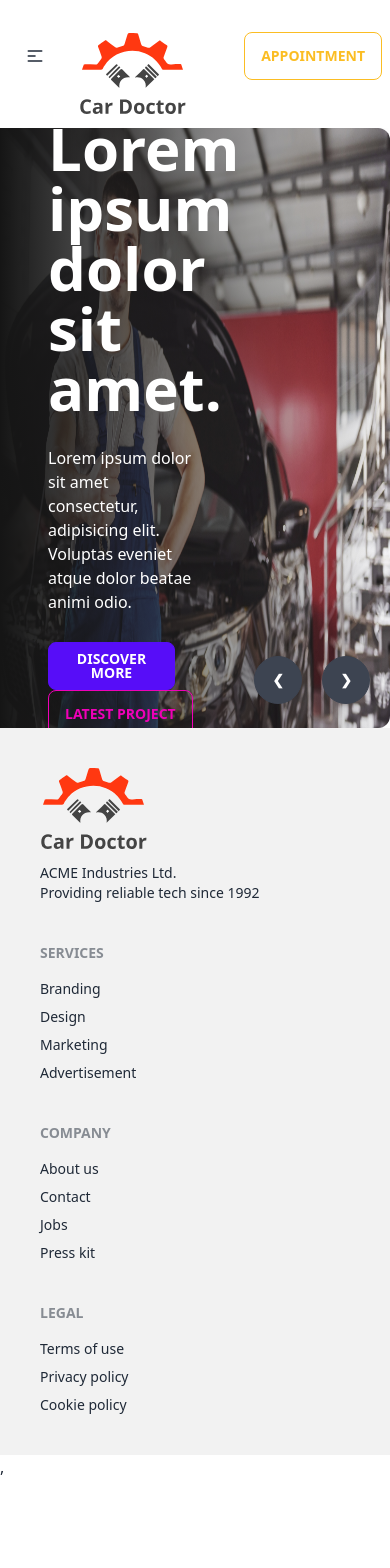
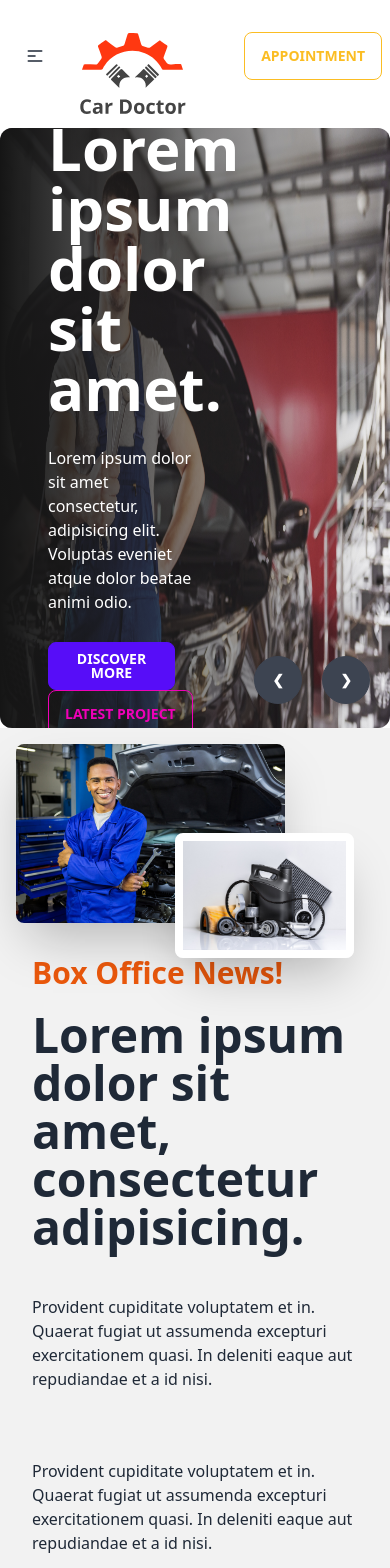
Before and after one commit to fd-Martin/car-doctor-resources, a React (Vite) app: page / in a window 390 px wide. Shown: the top 1568 px of the page. Before the commit the page ends 1479 px from the top, so only its background shows below. Built offline with nearby package versions, Linux system fonts and the light colour scheme.

Commit message:
69-5 Create About section with Image Relative Position

```diff
--- /dev/null
+++ b/src/pages/Home/About/About.jsx
@@ -0,0 +1,23 @@
+import person from '../../../assets/images/about_us/person.jpg'
+import parts from '../../../assets/images/about_us/parts.jpg'
+const About = () => {
+    return (
+        <div className="hero min-h-screen bg-base-200">
+  <div className="hero-content flex-col lg:flex-row">
+    <div className='lg:w-1/2 relative'>
+    <img src={person} className="w-3/4 rounded-lg shadow-2xl" />
+    <img src={parts} className="w-1/2 shadow-2xl absolute right-5 top-1/2 rounded-lg border-8 border-white" />
+    </div>
+    <div className='lg:w-1/2 space-y-5 p-4'>
+      <h1 className="text-3xl text-orange-600 font-bold">Box Office News!</h1>
+      <h1 className="text-5xl font-bold">Lorem ipsum dolor sit amet, consectetur adipisicing.</h1>
+      <p className="py-6">Provident cupiditate voluptatem et in. Quaerat fugiat ut assumenda excepturi exercitationem quasi. In deleniti eaque aut repudiandae et a id nisi.</p>
+      <p className="py-6">Provident cupiditate voluptatem et in. Quaerat fugiat ut assumenda excepturi exercitationem quasi. In deleniti eaque aut repudiandae et a id nisi.</p>
+      <button className="btn btn-warning">Get More info</button>
+    </div>
+  </div>
+</div>
+    );
+};
+
+export default About;
--- a/src/pages/Home/Bannar/Bannar.jsx
+++ b/src/pages/Home/Bannar/Bannar.jsx
@@ -11,7 +11,24 @@
         <div className="carousel w-full h-[600px]">
             <div id="slide1" className="carousel-item relative w-full">
                 <img src={img1} className="w-full rounded-xl" />
-                <div className="absolute flex items-center h-full   left-0 top-0 bg-gradient-to-r from-[#151515] to-[rgba(21,21,21,0)]">
+                <div className="absolute rounded-xl  flex items-center h-full   left-0 top-0 bg-gradient-to-r from-[#151515] to-[rgba(21,21,21,0)]">
+                    <div className='text-white space-y-7 pl-12 w-1/2'>
+                        <h2 className='text-6xl font-bold'>Lorem ipsum dolor sit amet.</h2>
+                        <p>Lorem ipsum dolor sit amet consectetur, adipisicing elit. Voluptas eveniet atque dolor beatae animi odio.</p>
+                        <div>
+                            <button className='btn btn-primary mr-5'>Discover More</button>
+                            <button className='btn btn-outline btn-secondary'>Latest Project</button>
+                        </div>
+                    </div>
+                </div>
+                <div className="absolute flex rounded-xl justify-end transform -translate-y-1/2 left-5 right-5 bottom-0">
+                    <a href="#slide4" className="btn btn-circle mr-5">❮</a>
+                    <a href="#slide2" className="btn btn-circle">❯</a>
+                </div>
+            </div>
+            <div id="slide2" className="carousel-item relative w-full">
+            <img src={img2} className="w-full rounded-xl" />
+                <div className="absolute rounded-xl  flex items-center h-full   left-0 top-0 bg-gradient-to-r from-[#151515] to-[rgba(21,21,21,0)]">
                     <div className='text-white space-y-7 pl-12 w-1/2'>
                         <h2 className='text-6xl font-bold'>Lorem ipsum dolor sit amet.</h2>
                         <p>Lorem ipsum dolor sit amet consectetur, adipisicing elit. Voluptas eveniet atque dolor beatae animi odio.</p>
@@ -22,27 +39,40 @@
                     </div>
                 </div>
                 <div className="absolute flex justify-end transform -translate-y-1/2 left-5 right-5 bottom-0">
-                    <a href="#slide4" className="btn btn-circle mr-5">❮</a>
-                    <a href="#slide2" className="btn btn-circle">❯</a>
-                </div>
-            </div>
-            <div id="slide2" className="carousel-item relative w-full">
-                <img src={img2} className="w-full" />
-                <div className="absolute flex justify-end transform -translate-y-1/2 left-5 right-5 bottom-0">
                     <a href="#slide1" className="btn btn-circle mr-5">❮</a>
                     <a href="#slide3" className="btn btn-circle">❯</a>
                 </div>
             </div>
             <div id="slide3" className="carousel-item relative w-full">
-                <img src={img3} className="w-full" />
-                <div className="absolute flex justify-end transform -translate-y-1/2 left-5 right-5 bottom-0">
+            <img src={img3} className="w-full rounded-xl" />
+                <div className="absolute rounded-xl  flex items-center h-full   left-0 top-0 bg-gradient-to-r from-[#151515] to-[rgba(21,21,21,0)]">
+                    <div className='text-white space-y-7 pl-12 w-1/2'>
+                        <h2 className='text-6xl font-bold'>Lorem ipsum dolor sit amet.</h2>
+                        <p>Lorem ipsum dolor sit amet consectetur, adipisicing elit. Voluptas eveniet atque dolor beatae animi odio.</p>
+                        <div>
+                            <button className='btn btn-primary mr-5'>Discover More</button>
+                            <button className='btn btn-outline btn-secondary'>Latest Project</button>
+                        </div>
+                    </div>
+                </div>
+                <div className="absolute flex rounded-xl justify-end transform -translate-y-1/2 left-5 right-5 bottom-0">
                     <a href="#slide2" className="btn btn-circle mr-5">❮</a>
                     <a href="#slide4" className="btn btn-circle">❯</a>
                 </div>
             </div>
             <div id="slide4" className="carousel-item relative w-full">
-                <img src={img4} className="w-full" />
-                <div className="absolute flex justify-end transform -translate-y-1/2 left-5 right-5 bottom-0">
+            <img src={img4} className="w-full rounded-xl" />
+                <div className="absolute rounded-xl  flex items-center h-full   left-0 top-0 bg-gradient-to-r from-[#151515] to-[rgba(21,21,21,0)]">
+                    <div className='text-white space-y-7 pl-12 w-1/2'>
+                        <h2 className='text-6xl font-bold'>Lorem ipsum dolor sit amet.</h2>
+                        <p>Lorem ipsum dolor sit amet consectetur, adipisicing elit. Voluptas eveniet atque dolor beatae animi odio.</p>
+                        <div>
+                            <button className='btn btn-primary mr-5'>Discover More</button>
+                            <button className='btn btn-outline btn-secondary'>Latest Project</button>
+                        </div>
+                    </div>
+                </div>
+                <div className="absolute flex  justify-end transform -translate-y-1/2 left-5 right-5 bottom-0">
                     <a href="#slide3" className="btn btn-circle mr-5">❮</a>
                     <a href="#slide1" className="btn btn-circle">❯</a>
                 </div>
--- a/src/pages/Home/Home/Home.jsx
+++ b/src/pages/Home/Home/Home.jsx
@@ -1,10 +1,12 @@
-import React from 'react';
+
 import Bannar from '../Bannar/Bannar';
+import About from '../About/About';
 
 const Home = () => {
     return (
         <div>
             <Bannar></Bannar>
+            <About></About>
         </div>
     );
 };
```
